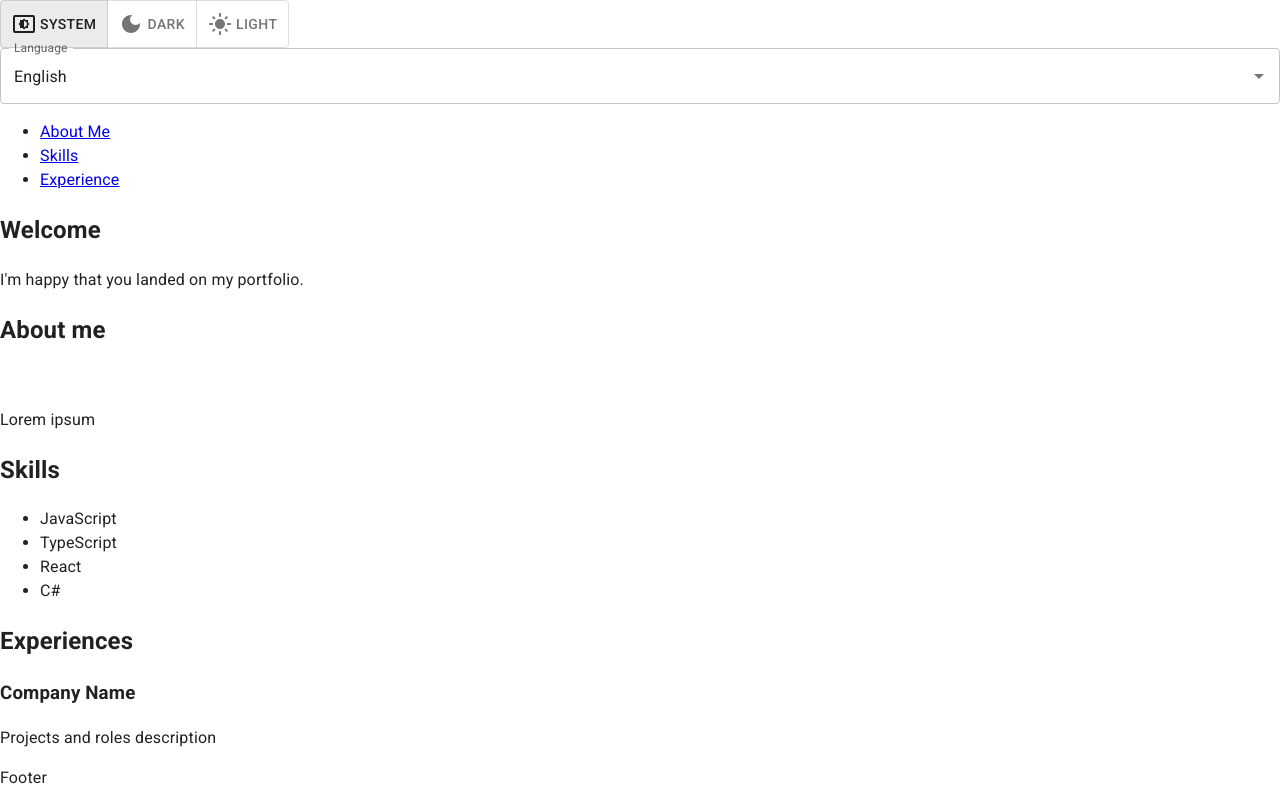
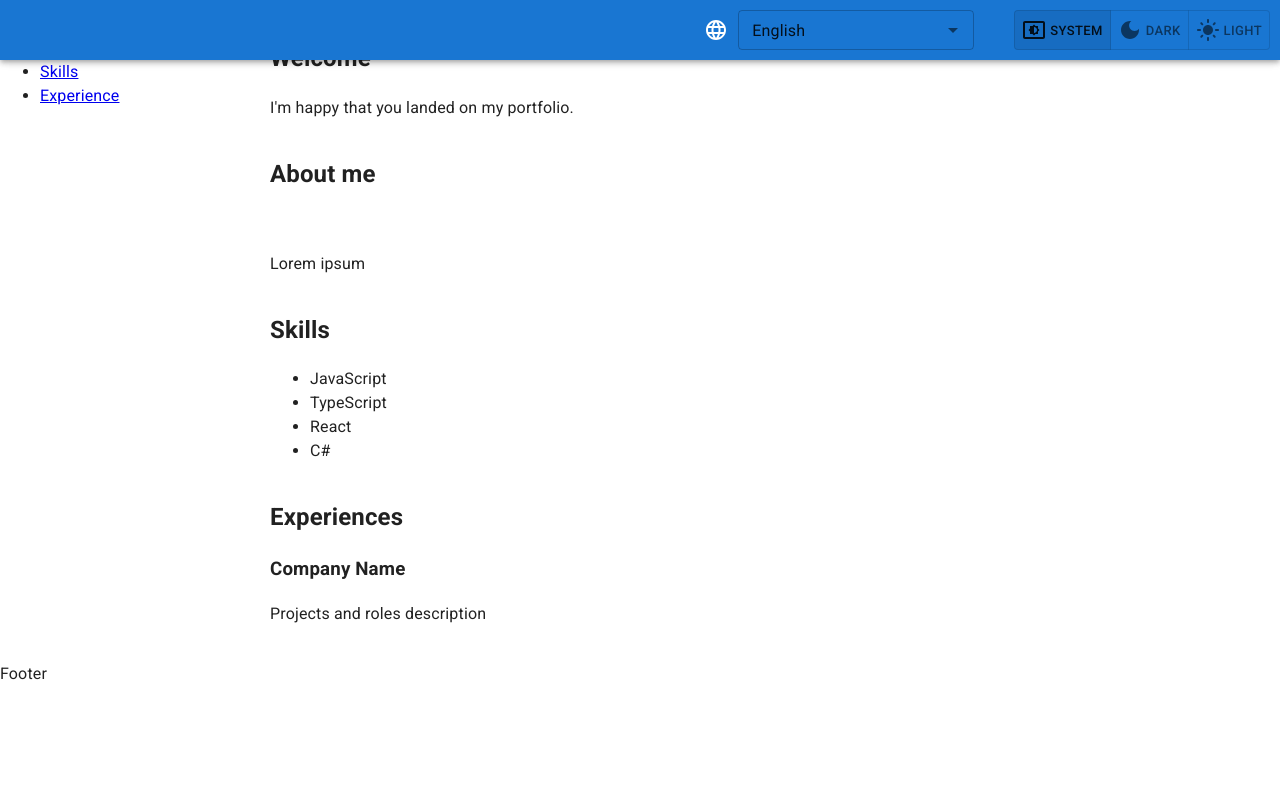
Before and after one commit to brunoccst/portfolio, a React (Vite) app in the folder portfolio.web/: page / in a window 1280 px wide. Built offline with nearby package versions, Linux system fonts and the light colour scheme.

Commit message:
Improved navbar

```diff
--- a/portfolio.web/src/components/app/App.scss
+++ b/portfolio.web/src/components/app/App.scss
@@ -1,4 +1,4 @@
-.app {
+#root {
   display: grid;
   grid-template-areas:
     "header header header"
--- a/portfolio.web/src/components/app/App.tsx
+++ b/portfolio.web/src/components/app/App.tsx
@@ -13,9 +13,7 @@ export const App = () => {
 
   return (
     <>
-      <header>
-        <Navbar />
-      </header>
+      <Navbar />
       <aside>
         <Sidebar />
       </aside>
--- /dev/null
+++ b/portfolio.web/src/components/elements/LocaleSelector/LocaleSelector.scss
@@ -0,0 +1,6 @@
+[itemid="locale-selector"] {
+    flex-basis: 270px;
+    display: flex;
+    align-items: center;
+    gap: 10px;
+}
--- a/portfolio.web/src/components/elements/LocaleSelector/LocaleSelector.tsx
+++ b/portfolio.web/src/components/elements/LocaleSelector/LocaleSelector.tsx
@@ -1,28 +1,41 @@
+import "./LocaleSelector.scss";
 import { SyntheticEvent } from "react";
 import { useTranslation } from "react-i18next";
 import { Language, SupportedLngs } from "i18n/supportedLngs";
 import { Autocomplete, AutocompleteRenderInputParams, TextField } from "@mui/material";
+import { Language as LanguageIcon } from "@mui/icons-material";
 
 const RenderInput = (params: AutocompleteRenderInputParams) => {
     const { t } = useTranslation();
-    return <TextField {...params} label={t("Language")} />
+
+    return (
+        <>
+            <LanguageIcon aria-label={t("Language icon")} />
+            <TextField {...params} aria-label={t("Language input")} />
+        </>
+    )
 }
 
 export const LocaleSelector = () => {
-    const { i18n } = useTranslation();
+    const { i18n, t } = useTranslation();
 
     const value = SupportedLngs.find(x => x.isoCode === i18n.resolvedLanguage);
     const getOptionLabel = ({ name }: Language) => name;
     const onChange = (_: SyntheticEvent, newValue: Language | null) => i18n.changeLanguage(newValue?.isoCode);
 
     return (
+        <>
             <Autocomplete
+                aria-label={t("Language")}
                 disablePortal
                 options={SupportedLngs}
                 getOptionLabel={getOptionLabel}
                 value={value}
                 renderInput={RenderInput}
                 onChange={onChange}
+                itemID="locale-selector"
+                size="small"
             />
+        </>
     )
 }
--- a/portfolio.web/src/components/elements/ThemeToggle/ModeToggle.tsx
+++ b/portfolio.web/src/components/elements/ThemeToggle/ModeToggle.tsx
@@ -1,6 +1,6 @@
 import { useTranslation } from "react-i18next";
 import { ToggleButtonGroup, ToggleButton, useColorScheme } from "@mui/material";
-import { SettingsBrightness, DarkMode, LightMode } from "@mui/icons-material";
+import { SettingsBrightness, DarkMode, LightMode, } from "@mui/icons-material";
 import { Mode } from "@mui/system/cssVars/useCurrentColorScheme";
 
 export const ModeToggle = () => {
@@ -18,6 +18,7 @@ export const ModeToggle = () => {
             exclusive
             onChange={onChange}
             aria-label={t("Mode")}
+            size="small"
         >
             <ToggleButton value="system" aria-label={t("System")}>
                 <SettingsBrightness />
--- a/portfolio.web/src/components/layout/Navbar/Navbar.scss
+++ b/portfolio.web/src/components/layout/Navbar/Navbar.scss
@@ -0,0 +1,6 @@
+nav.navbar {
+    display: flex;
+    justify-content: flex-end;
+    gap: 40px;
+    padding: 10px;
+}
--- a/portfolio.web/src/components/layout/Navbar/Navbar.tsx
+++ b/portfolio.web/src/components/layout/Navbar/Navbar.tsx
@@ -1,12 +1,15 @@
 import "./Navbar.scss";
 import { ModeToggle } from "components/elements/ThemeToggle";
 import { LocaleSelector } from "components/elements/LocaleSelector";
+import { AppBar } from "@mui/material";
 
 export const Navbar = () => {
     return (
-        <nav>
-            <ModeToggle />
-            <LocaleSelector />
-        </nav>
+        <AppBar>
+            <nav className="navbar">
+                <LocaleSelector />
+                <ModeToggle />
+            </nav>
+        </AppBar>
     )
 }
```
Lines whose indentation alone changed are shown as unchanged.
